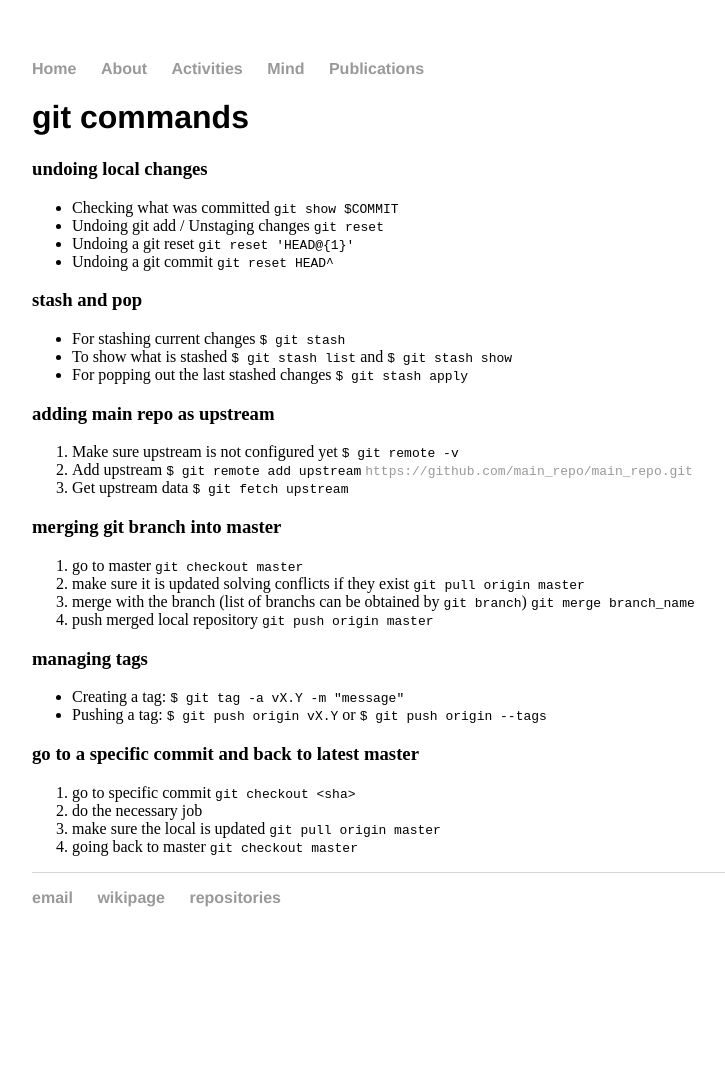
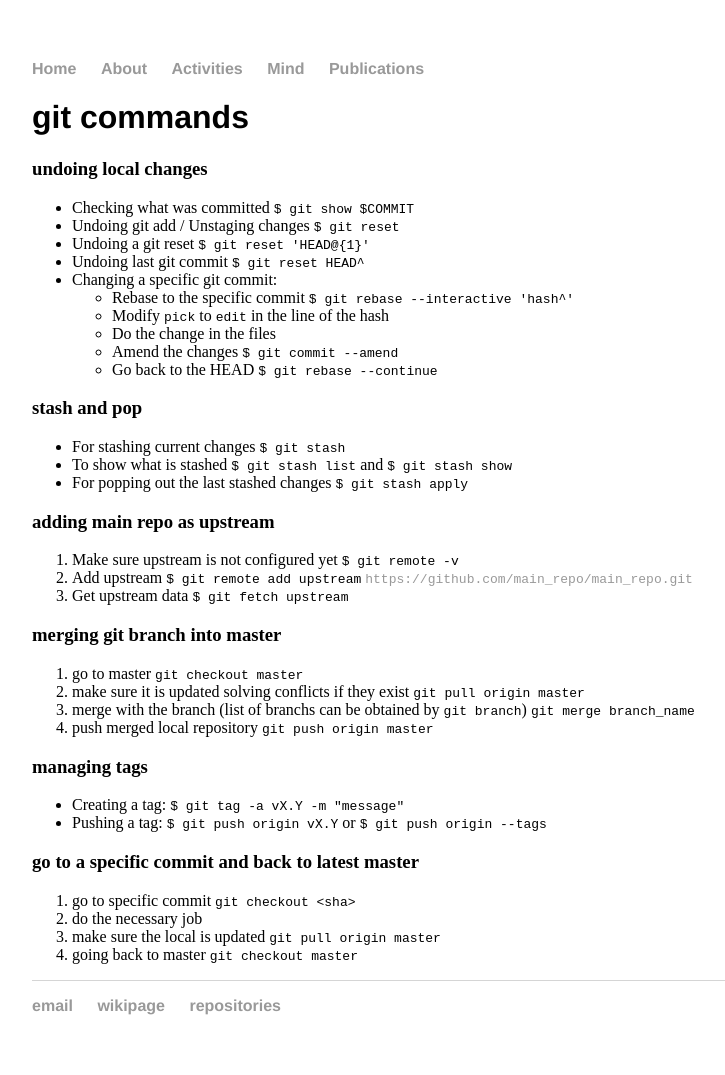
Before and after one commit to cleberjamaral/cleberjamaral.github.io, a Jekyll site: the page built from knowledge/programming/git/git-commands.md, in a window 1280 px wide. Shown: the whole page, without its empty margins (160-885 px from the left). Built offline with Jekyll 4.4.1, drawn with Linux system fonts in a browser that asks for light colours; our own code applies the rules of GitHub Pages for plain Markdown files; before the commit the page ends 967 px from its top, so only the background shows below that.

Commit message:
GitBook: [master] one page modified

```diff
--- a/knowledge/programming/git/git-commands.md
+++ b/knowledge/programming/git/git-commands.md
@@ -2,10 +2,16 @@
 
 ### undoing local changes
 
-* Checking what was committed `git show $COMMIT`
-* Undoing git add / Unstaging changes `git reset`
-* Undoing a git reset `git reset 'HEAD@{1}'`
-* Undoing a git commit `git reset HEAD^`
+* Checking what was committed `$ git show $COMMIT`
+* Undoing git add / Unstaging changes `$ git reset`
+* Undoing a git reset `$ git reset 'HEAD@{1}'`
+* Undoing last git commit `$ git reset HEAD^`
+* Changing a specific git commit:
+  * Rebase to the specific commit `$ git rebase --interactive 'hash^'`
+  * Modify `pick` to `edit` in the line of the hash
+  * Do the change in the files
+  * Amend the changes `$ git commit --amend`
+  * Go back to the HEAD `$ git rebase --continue`
 
 ### **stash and pop**
 
```
